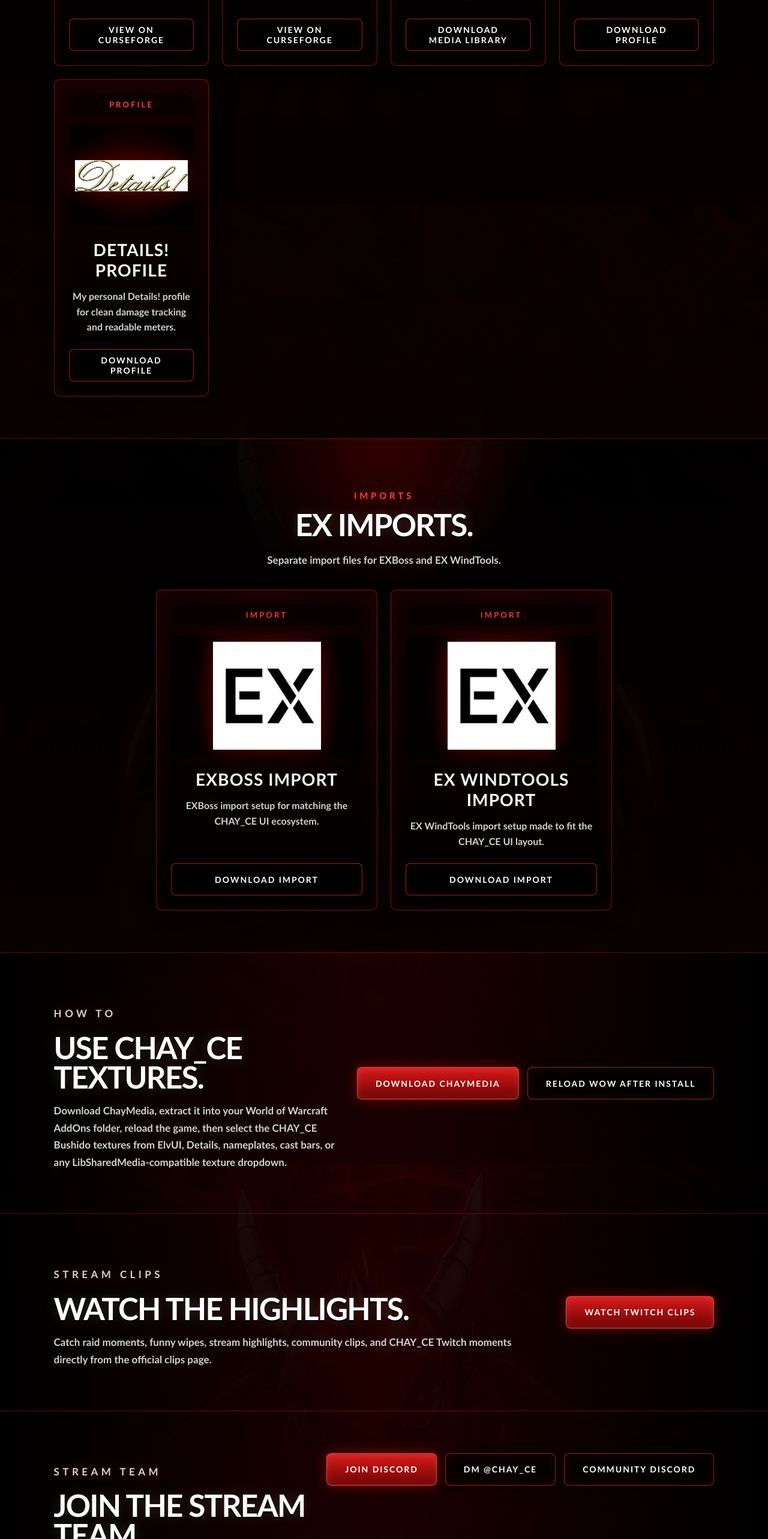
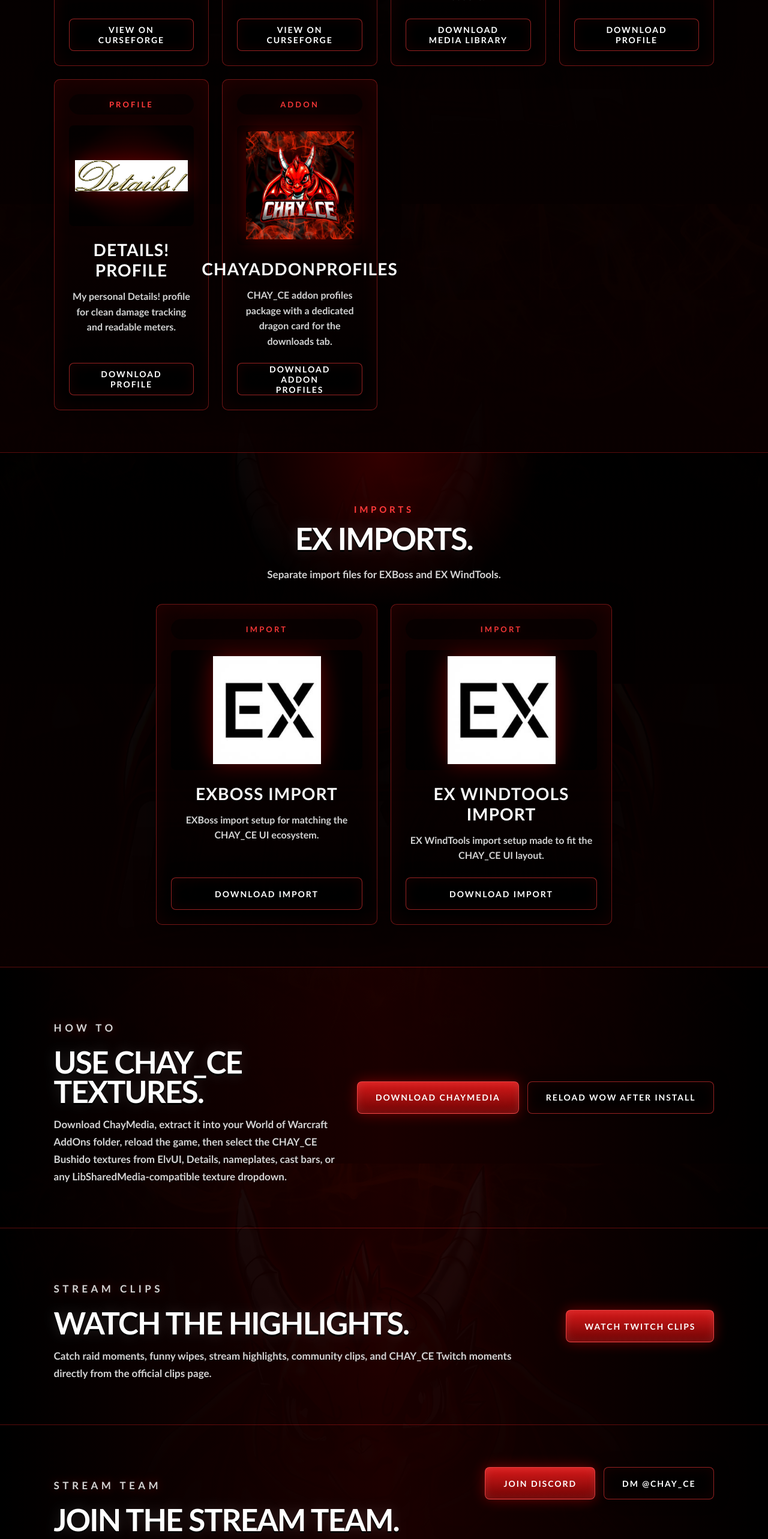
Before and after one commit to gavin536/chay-ce-website, a Next.js app: page / in a window 1280 px wide. Shown: the part 2060-4626 px from the top of the page at 60% size. Built offline with nearby package versions, Linux system fonts and the light colour scheme.

Commit message:
Added new ChayAddonsProfiles

```diff
--- a/app/page.tsx
+++ b/app/page.tsx
@@ -63,6 +63,15 @@
       "My personal Details! profile for clean damage tracking and readable meters.",
     href: "/downloads/details-profile.txt",
     button: "Download Profile",
+  },
+  {
+    title: "ChayAddonProfiles",
+    label: "ADDON",
+    image: "/images/chay-dragon.jpg",
+    description:
+      "CHAY_CE addon profiles package with a dedicated dragon card for the downloads tab.",
+    href: "/downloads/ChayAddonProfiles.zip",
+    button: "Download Addon Profiles",
   },
 ];
 
@@ -303,14 +312,6 @@
           >
             DM @chay_ce
           </a>
-          <a
-            className="secondary-button"
-            href="https://discord.gg/q4thpsfSvm"
-            target="_blank"
-            rel="noreferrer"
-          >
-            Community Discord
-          </a>
         </div>
       </section>
 
@@ -332,14 +333,6 @@
             rel="noreferrer"
           >
             Twitch
-          </a>
-          <a
-            className="secondary-button"
-            href="https://discord.gg/q4thpsfSvm"
-            target="_blank"
-            rel="noreferrer"
-          >
-            Discord
           </a>
           <a
             className="secondary-button"
```
Also changed, not shown: 1 other file (tests, documents, lock files or other folders).
